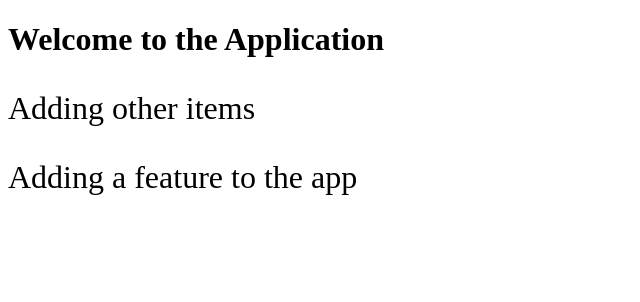
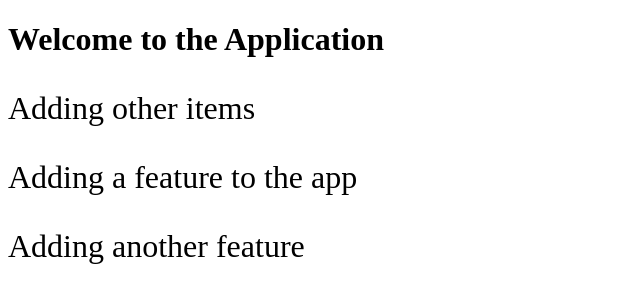
Before and after one commit to DeepakAthikayala/GitDemo, an Angular app in the folder my-app/: page / in a window 1280 px wide. Shown: the top 302 px of the page, without its empty margins (0-640 px from the left). Built offline with nearby package versions, Linux system fonts and the light colour scheme.

Commit message:
featureB: Adding another feature, ahead of master

```diff
--- a/my-app/src/app/shopping-list/shopping-list.component.html
+++ b/my-app/src/app/shopping-list/shopping-list.component.html
@@ -1,2 +1,3 @@
 <p>Adding other items</p>
 <p>Adding a feature to the app</p>
+<p>Adding another feature</p>
```
